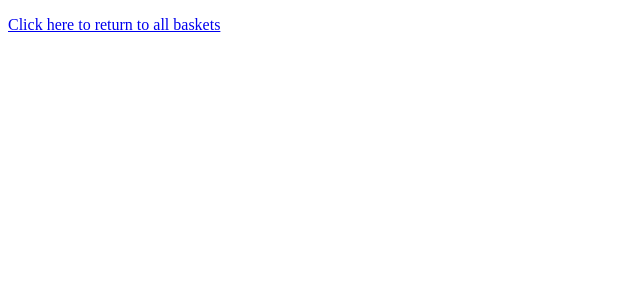
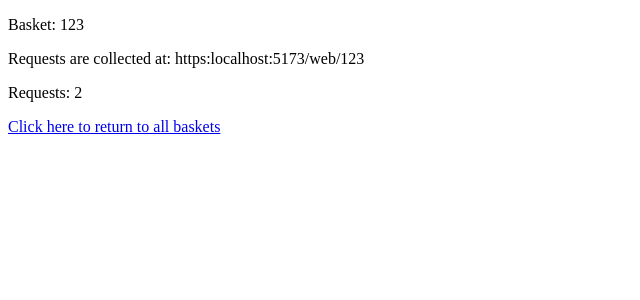
Before and after one commit to TeddyFrye/requestbin, a React (Vite) app in the folder frontend/: page /web/123 in a window 1280 px wide. Shown: the top 300 px of the page, without its empty margins (0-640 px from the left). Built offline with nearby package versions, Linux system fonts and the light colour scheme.

Commit message:
Added Basket Header component

```diff
--- a/frontend/src/components/BasketPage.jsx
+++ b/frontend/src/components/BasketPage.jsx
@@ -43,7 +43,18 @@ const DUMMY_REQUESTS = [
   },
 ];
 
-const BasketHeader = () => {};
+const BasketHeader = () => {
+  const { id } = useParams();
+  // would have to refactor requests to pull data from fetch
+  // and then display the amount of requests for the current basket
+  return (
+    <section>
+      <p>Basket: {id}</p>
+      <p>Requests are collected at: {`https:localhost:5173/web/${id}`}</p>
+      <p>Requests: {DUMMY_REQUESTS.length}</p>
+    </section>
+  );
+};
 
 const RequestBasket = () => {
   const { id } = useParams();
@@ -84,6 +95,7 @@ const RequestBasket = () => {
 const BasketPage = () => {
   return (
     <div>
+      <BasketHeader />
       <RequestBasket />
       <Link to="/web">Click here to return to all baskets</Link>
     </div>
```
